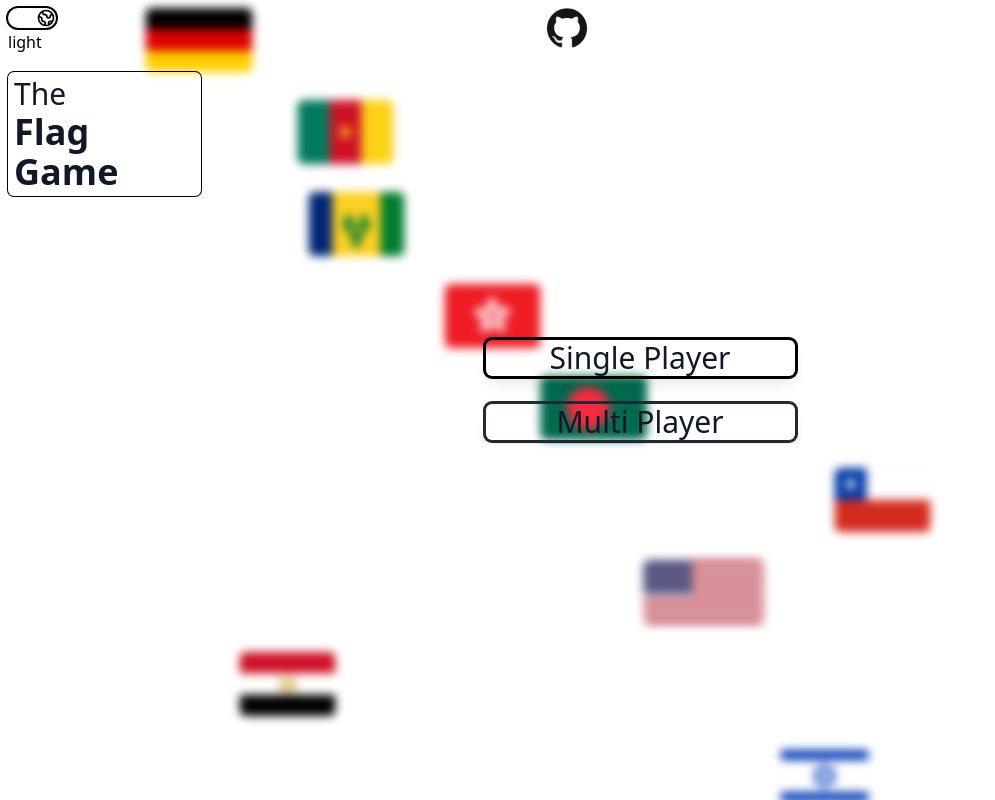
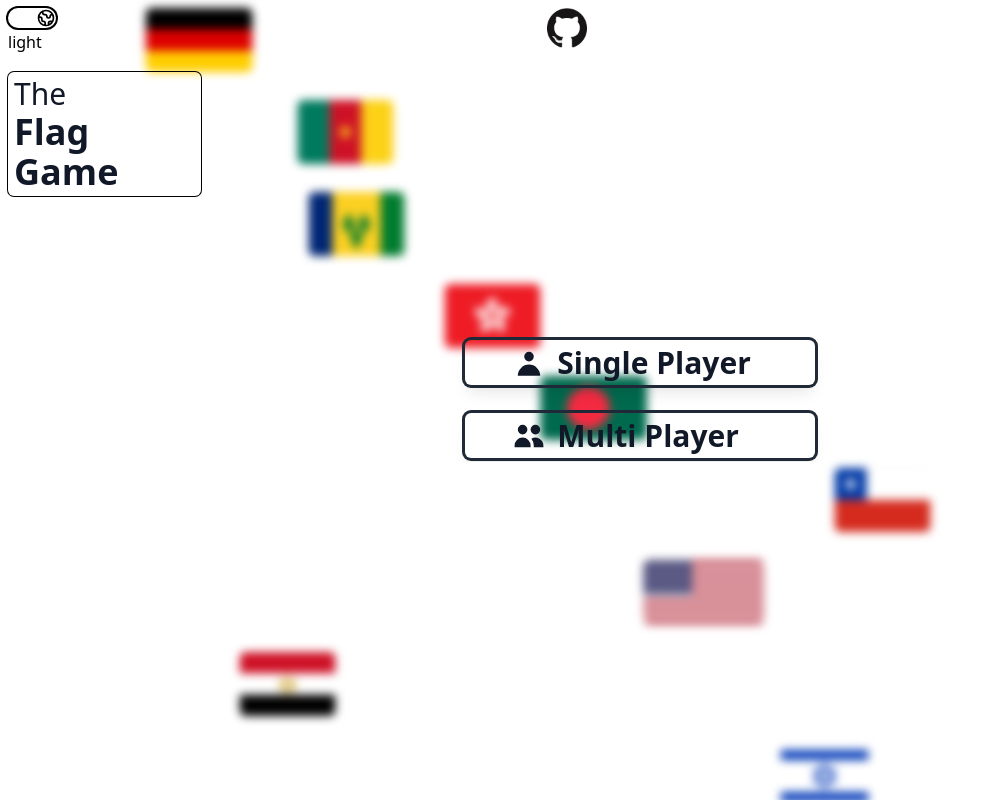
Before and after one commit to JNat07/flag-game-frontend, a Next.js app: page / in a window 1280 px wide. Shown: the whole page, without its empty margins (0-995 px from the left). Built offline with nearby package versions, Linux system fonts and the light colour scheme.

Commit message:
cleanup and alter css

```diff
--- a/components/Index/Menu.tsx
+++ b/components/Index/Menu.tsx
@@ -4,10 +4,9 @@ import { motion } from "framer-motion";
 import Link from "next/link";
 import { SocketContext } from "../../pages/_app";
 import Background from "./background";
+import { UserIcon, UsersIcon } from "@heroicons/react/solid";
 
 const Menu: NextPage = () => {
-    const [startGame, setStartGame] = React.useState<boolean>(false);
-
     return (
         <div className="overflow-y-hidden">
             <Background />
@@ -15,8 +14,8 @@ const Menu: NextPage = () => {
                 {({ setConnect }) => (
                     <main className="relative z-20 flex">
                         <div className="m-auto">
-                            <div className="prose mt-[17vh] h-fit rounded-lg prose-h1:m-0 dark:prose-invert dark:shadow-none">
-                                <div className="pb-1 mt-12 space-y-7">
+                            <div className="prose mt-[17vh] h-fit rounded-lg prose-h1:m-0 prose-h4:m-0 dark:prose-invert dark:shadow-none">
+                                <div className="mt-12 space-y-7 pb-1">
                                     <div className="flex justify-center ">
                                         <Link
                                             href={"/singlePlayer"}
@@ -26,12 +25,10 @@ const Menu: NextPage = () => {
                                             <motion.a
                                                 whileHover={{ scale: 0.98 }}
                                                 whileTap={{ scale: 0.95 }}
-                                                className="w-full px-16 text-3xl text-center no-underline rounded-md shadow-lg ring ring-black dark:ring-gray-50 dark:hover:ring-white/70"
-                                                onClick={() =>
-                                                    setStartGame(true)
-                                                }
+                                                className="flex w-full items-center space-x-3 rounded-md px-16 pl-12 text-center text-3xl no-underline shadow-lg ring ring-gray-800 hover:ring-black dark:ring-gray-50 dark:hover:ring-white/70"
                                             >
-                                                Single Player
+                                                <UserIcon className="h-8 w-8" />
+                                                <h4> Single Player</h4>
                                             </motion.a>
                                         </Link>
                                     </div>
@@ -44,13 +41,11 @@ const Menu: NextPage = () => {
                                             <motion.a
                                                 whileHover={{ scale: 0.98 }}
                                                 whileTap={{ scale: 0.95 }}
-                                                className="w-full px-16 text-3xl text-center no-underline rounded-md shadow-lg ring ring-gray-800 hover:ring-black dark:ring-gray-50 dark:hover:ring-white/70"
-                                                onClick={() => {
-                                                    setConnect(true);
-                                                    setStartGame(true);
-                                                }}
+                                                className="flex w-full items-center space-x-3 rounded-md px-16 pl-12 text-center text-3xl no-underline shadow-lg ring ring-gray-800 hover:ring-black dark:ring-gray-50 dark:hover:ring-white/70"
+                                                onClick={() => setConnect(true)}
                                             >
-                                                Multi Player
+                                                <UsersIcon className="h-8 w-8" />
+                                                <h4>Multi Player</h4>
                                             </motion.a>
                                         </Link>
                                     </div>
```
